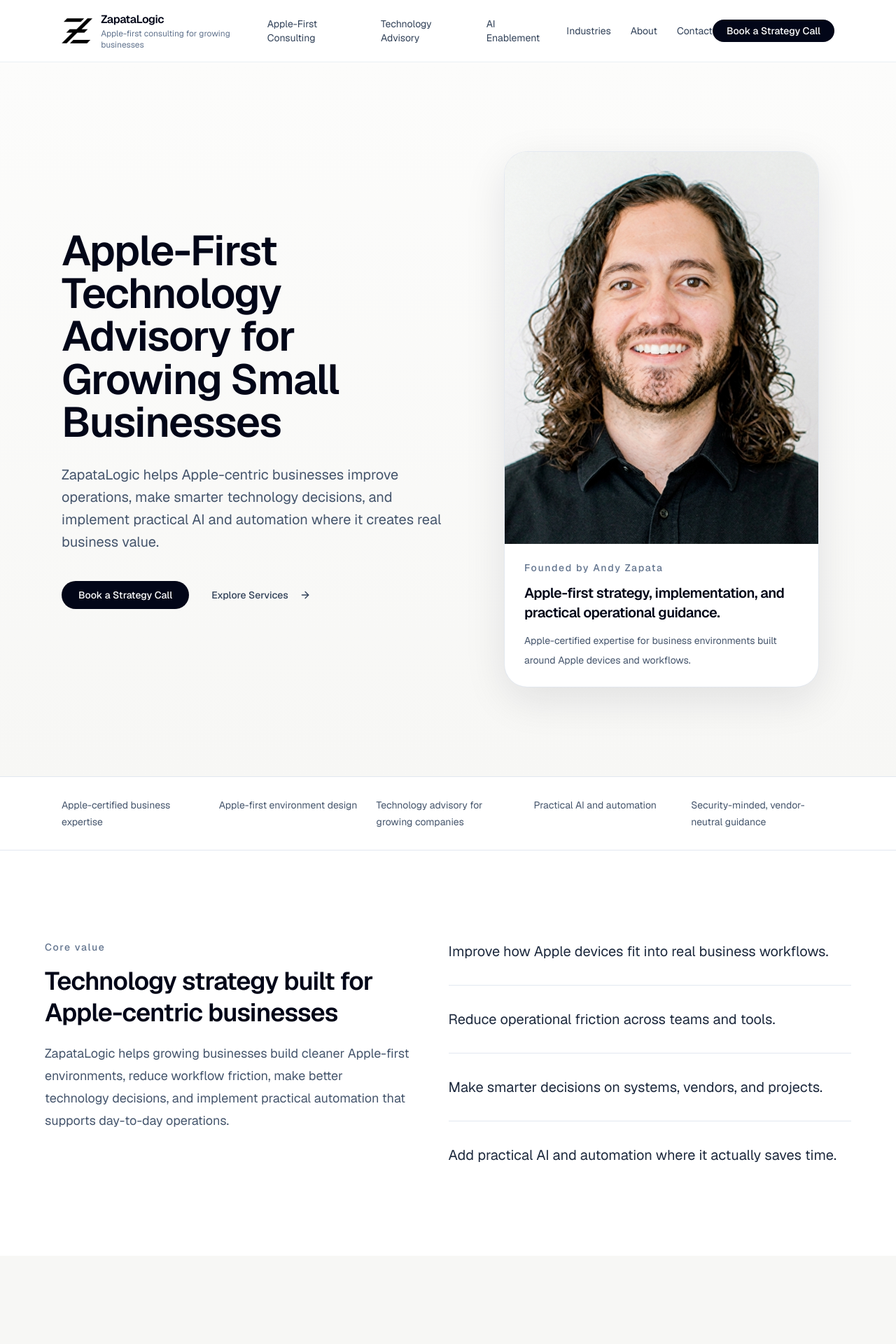
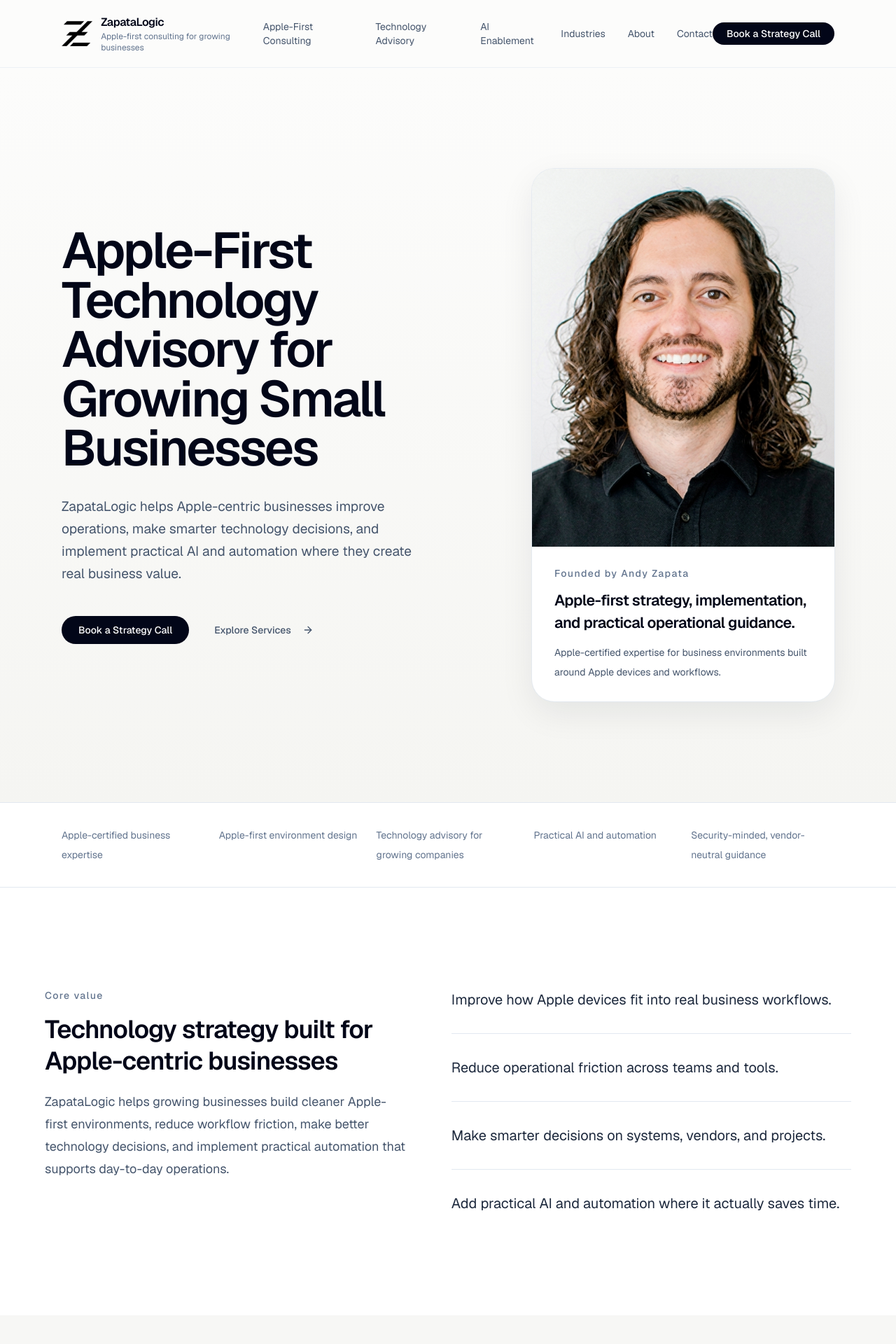
Before and after one commit to AndyIsAtoZ/zapatalogic-website, a Next.js app: page / in a window 1280 px wide. Shown: the top 1920 px of the page at 70% size. Built offline with nearby package versions, Linux system fonts and the light colour scheme.

Commit message:
Refine homepage polish and spacing

```diff
--- a/src/app/page.tsx
+++ b/src/app/page.tsx
@@ -39,15 +39,15 @@
     <main>
       <PageHero
         title="Apple-First Technology Advisory for Growing Small Businesses"
-        description="ZapataLogic helps Apple-centric businesses improve operations, make smarter technology decisions, and implement practical AI and automation where it creates real business value."
+        description="ZapataLogic helps Apple-centric businesses improve operations, make smarter technology decisions, and implement practical AI and automation where they create real business value."
         primaryLabel="Book a Strategy Call"
         primaryHref="/contact"
         secondaryLabel="Explore Services"
         secondaryHref="#service-pathways"
       >
-        <div className="mx-auto w-full max-w-[28rem]">
-          <div className="overflow-hidden rounded-[2rem] bg-white shadow-[0_18px_60px_rgba(15,23,42,0.10)] ring-1 ring-slate-200/80">
-            <div className="relative aspect-[4/5] w-full bg-[#f3f3ef]">
+        <div className="mx-auto w-full max-w-[27rem] lg:mr-0">
+          <div className="overflow-hidden rounded-[2rem] bg-white shadow-[0_16px_48px_rgba(15,23,42,0.08)] ring-1 ring-slate-200/75">
+            <div className="relative aspect-[4/5] w-full bg-[#f2f2ee]">
               <Image
                 src="/andy.jpg"
                 alt="Andy Zapata, founder of ZapataLogic"
@@ -57,9 +57,9 @@
                 sizes="(max-width: 1024px) 92vw, 440px"
               />
             </div>
-            <div className="space-y-3 px-7 py-6">
-              <p className="text-sm font-medium tracking-[0.12em] text-slate-500">Founded by Andy Zapata</p>
-              <p className="text-xl font-semibold tracking-tight text-slate-950">Apple-first strategy, implementation, and practical operational guidance.</p>
+            <div className="space-y-3 px-7 py-6 md:px-8 md:py-7">
+              <p className="text-sm font-medium tracking-[0.1em] text-slate-500">Founded by Andy Zapata</p>
+              <p className="text-[1.35rem] font-semibold tracking-tight text-slate-950">Apple-first strategy, implementation, and practical operational guidance.</p>
               <p className="text-sm leading-7 text-slate-600">Apple-certified expertise for business environments built around Apple devices and workflows.</p>
             </div>
           </div>
@@ -67,17 +67,17 @@
       </PageHero>
 
       <section className="border-y border-slate-200 bg-white">
-        <div className="mx-auto grid max-w-6xl gap-5 px-6 py-7 md:grid-cols-5">
+        <div className="mx-auto grid max-w-6xl gap-5 px-6 py-8 md:grid-cols-5">
           {credibilityItems.map((item) => (
-            <p key={item} className="text-sm leading-6 text-slate-600">
+            <p key={item} className="text-sm leading-7 text-slate-500">
               {item}
             </p>
           ))}
         </div>
       </section>
 
-      <section className="px-6 py-28 md:py-32">
-        <div className="mx-auto grid max-w-6xl gap-14 lg:grid-cols-[0.95fr_1.05fr] lg:items-start">
+      <section className="px-6 py-32 md:py-36">
+        <div className="mx-auto grid max-w-6xl gap-16 lg:grid-cols-[0.95fr_1.05fr] lg:items-start">
           <SectionIntro
             eyebrow="Core value"
             title="Technology strategy built for Apple-centric businesses"
@@ -98,7 +98,7 @@
         </div>
       </section>
 
-      <section id="service-pathways" className="bg-[#f7f7f5] px-6 py-28 md:py-32">
+      <section id="service-pathways" className="bg-[#f7f7f5] px-6 py-32 md:py-36">
         <div className="mx-auto max-w-6xl">
           <SectionIntro
             eyebrow="Services"
@@ -128,7 +128,7 @@
         </div>
       </section>
 
-      <section className="px-6 py-28 md:py-32">
+      <section className="px-6 py-32 md:py-36">
         <div className="mx-auto max-w-6xl">
           <SectionIntro
             eyebrow="Outcomes"
@@ -146,7 +146,7 @@
         </div>
       </section>
 
-      <section className="bg-[#f7f7f5] px-6 py-28 md:py-32">
+      <section className="bg-[#f7f7f5] px-6 py-32 md:py-36">
         <div className="mx-auto max-w-6xl">
           <SectionIntro
             eyebrow="Industries"
@@ -155,7 +155,7 @@
           />
           <div className="mt-14 grid gap-6 md:grid-cols-2 xl:grid-cols-5">
             {industryItems.map((item) => (
-              <div key={item} className="rounded-[1.5rem] bg-white p-6 shadow-[0_8px_30px_rgba(15,23,42,0.05)] ring-1 ring-slate-200/80">
+              <div key={item} className="rounded-[1.5rem] bg-white p-7 shadow-[0_8px_24px_rgba(15,23,42,0.04)] ring-1 ring-slate-200/70">
                 <p className="text-base font-medium leading-7 text-slate-900">{item}</p>
               </div>
             ))}
@@ -168,10 +168,10 @@
         </div>
       </section>
 
-      <section className="px-6 py-28 md:py-32">
-        <div className="mx-auto grid max-w-6xl gap-14 lg:grid-cols-[1fr_0.95fr] lg:items-center">
+      <section className="px-6 py-32 md:py-36">
+        <div className="mx-auto grid max-w-6xl gap-18 lg:grid-cols-[1fr_0.95fr] lg:items-center">
           <div>
-            <p className="mb-4 text-sm font-medium tracking-[0.12em] text-slate-500">Apple-first differentiator</p>
+            <p className="mb-4 text-sm font-medium tracking-[0.1em] text-slate-500">Apple-first differentiator</p>
             <h2 className="text-3xl font-semibold tracking-tight text-slate-950 md:text-5xl md:leading-tight">Apple expertise that fits business reality</h2>
             <p className="mt-6 max-w-2xl text-base leading-8 text-slate-600 md:text-lg">
               ZapataLogic is built for companies that run on Apple. That means understanding not just devices, but how Apple-first teams operate, collaborate, and scale inside real business environments.
@@ -180,8 +180,8 @@
               Apple-certified expertise helps ensure recommendations are grounded in the Apple ecosystem, while broader advisory work keeps the business as the priority.
             </p>
           </div>
-          <div className="rounded-[2rem] bg-slate-950 px-8 py-10 text-white shadow-[0_18px_60px_rgba(15,23,42,0.12)] md:px-10">
-            <p className="text-sm font-medium tracking-[0.12em] text-slate-300">What that means in practice</p>
+          <div className="rounded-[2rem] bg-slate-950 px-8 py-10 text-white shadow-[0_14px_42px_rgba(15,23,42,0.10)] md:px-10">
+            <p className="text-sm font-medium tracking-[0.1em] text-slate-300">What that means in practice</p>
             <div className="mt-8 space-y-6">
               {[
                 "Recommendations shaped around Apple-centric workflows, not generic Windows-first assumptions.",
@@ -197,9 +197,9 @@
         </div>
       </section>
 
-      <section className="bg-[#f7f7f5] px-6 py-28 md:py-32">
-        <div className="mx-auto max-w-6xl border-t border-slate-200 pt-14 md:pt-16">
-          <p className="mb-4 text-sm font-medium tracking-[0.12em] text-slate-500">Founder</p>
+      <section className="bg-[#f7f7f5] px-6 py-32 md:py-36">
+        <div className="mx-auto max-w-6xl border-t border-slate-200 pt-16 md:pt-20">
+          <p className="mb-4 text-sm font-medium tracking-[0.1em] text-slate-500">Founder</p>
           <h2 className="max-w-4xl text-3xl font-semibold tracking-tight text-slate-950 md:text-5xl md:leading-tight">Founded by Andy Zapata</h2>
           <p className="mt-6 max-w-3xl text-base leading-8 text-slate-600 md:text-lg">
             Andy Zapata founded ZapataLogic to help small businesses make better technology decisions and build cleaner operating environments around the way their teams actually work.
--- a/src/components/site.tsx
+++ b/src/components/site.tsx
@@ -26,8 +26,8 @@
   const [open, setOpen] = useState(false);
 
   return (
-    <header className="sticky top-0 z-50 border-b border-slate-200/70 bg-white/88 backdrop-blur-xl">
-      <div className="mx-auto flex max-w-6xl items-center justify-between px-6 py-4">
+    <header className="sticky top-0 z-50 border-b border-slate-200/60 bg-[rgba(252,252,251,0.82)] backdrop-blur-2xl">
+      <div className="mx-auto flex max-w-6xl items-center justify-between px-6 py-4 md:py-5">
         <Link href="/" className="flex items-center gap-3">
           <Image src="/logo.png" alt="ZapataLogic logo" width={138} height={36} className="h-9 w-auto" priority />
           <div>
@@ -36,7 +36,7 @@
           </div>
         </Link>
 
-        <nav className="hidden items-center gap-7 text-sm text-slate-700 lg:flex">
+        <nav className="hidden items-center gap-8 text-sm text-slate-600 lg:flex">
           {primaryNav.map((item) => (
             <Link key={item.href} href={item.href} className="transition hover:text-slate-950">
               {item.label}
@@ -45,7 +45,7 @@
         </nav>
 
         <div className="flex items-center gap-3">
-          <Button asChild size="sm" className="hidden rounded-full bg-slate-950 px-5 text-white hover:bg-slate-800 sm:inline-flex">
+          <Button asChild size="sm" className="hidden rounded-full bg-slate-950 px-5 text-white shadow-none hover:bg-slate-800 sm:inline-flex">
             <Link href="/contact">Book a Strategy Call</Link>
           </Button>
 
@@ -89,7 +89,7 @@
 export function SiteFooter() {
   return (
     <footer className="border-t border-slate-200 bg-[#f7f7f5]">
-      <div className="mx-auto grid max-w-6xl gap-10 px-6 py-16 md:grid-cols-[1.2fr_0.8fr_0.8fr]">
+      <div className="mx-auto grid max-w-6xl gap-10 px-6 py-20 md:grid-cols-[1.2fr_0.8fr_0.8fr]">
         <div className="space-y-4">
           <p className="text-lg font-semibold tracking-tight text-slate-950">ZapataLogic</p>
           <p className="max-w-md text-sm leading-7 text-slate-600">
@@ -136,7 +136,7 @@
 }) {
   return (
     <div className={align === "center" ? "mx-auto max-w-3xl text-center" : "max-w-3xl"}>
-      {eyebrow ? <p className="mb-4 text-sm font-medium tracking-[0.12em] text-slate-500">{eyebrow}</p> : null}
+      {eyebrow ? <p className="mb-4 text-sm font-medium tracking-[0.1em] text-slate-500">{eyebrow}</p> : null}
       <h2 className="text-3xl font-semibold tracking-tight text-slate-950 md:text-4xl md:leading-tight">{title}</h2>
       {description ? <p className="mt-5 max-w-2xl text-base leading-8 text-slate-600 md:text-lg">{description}</p> : null}
     </div>
@@ -163,18 +163,18 @@
   children?: ReactNode;
 }) {
   return (
-    <section className="bg-[linear-gradient(180deg,#fcfcfb_0%,#f7f7f5_100%)]">
-      <div className="mx-auto grid max-w-6xl gap-16 px-6 py-24 md:py-32 lg:grid-cols-[1.05fr_0.95fr] lg:items-center">
+    <section className="bg-[linear-gradient(180deg,#fcfcfb_0%,#f5f5f2_100%)]">
+      <div className="mx-auto grid max-w-6xl gap-18 px-6 py-28 md:py-36 lg:grid-cols-[1.02fr_0.98fr] lg:items-center">
         <div>
-          {eyebrow ? <p className="mb-5 text-sm font-medium tracking-[0.12em] text-slate-500">{eyebrow}</p> : null}
-          <h1 className="max-w-4xl text-4xl font-semibold tracking-tight text-slate-950 md:text-6xl md:leading-[1.02]">{title}</h1>
-          <p className="mt-7 max-w-2xl text-lg leading-8 text-slate-600 md:text-xl">{description}</p>
-          <div className="mt-10 flex flex-wrap gap-4">
-            <Button asChild size="lg" className="rounded-full bg-slate-950 px-6 text-white hover:bg-slate-800">
+          {eyebrow ? <p className="mb-5 text-sm font-medium tracking-[0.1em] text-slate-500">{eyebrow}</p> : null}
+          <h1 className="max-w-4xl text-[2.8rem] font-semibold tracking-[-0.04em] text-slate-950 md:text-[4.5rem] md:leading-[0.98]">{title}</h1>
+          <p className="mt-8 max-w-[40rem] text-[1.05rem] leading-8 text-slate-600 md:text-[1.2rem]">{description}</p>
+          <div className="mt-11 flex flex-wrap items-center gap-5">
+            <Button asChild size="lg" className="rounded-full bg-slate-950 px-6 text-white shadow-none hover:bg-slate-800">
               <Link href={primaryHref}>{primaryLabel}</Link>
             </Button>
             {secondaryLabel && secondaryHref ? (
-              <Button asChild variant="ghost" size="lg" className="rounded-full px-3 text-slate-700 hover:bg-transparent hover:text-slate-950">
+              <Button asChild variant="ghost" size="lg" className="rounded-full px-2 text-slate-600 shadow-none hover:bg-transparent hover:text-slate-950">
                 <Link href={secondaryHref}>
                   {secondaryLabel}
                   <ArrowRight className="ml-2 h-4 w-4" />
@@ -205,8 +205,8 @@
   secondaryHref?: string;
 }) {
   return (
-    <section className="bg-[#f7f7f5] px-6 py-28 md:py-32">
-      <div className="mx-auto max-w-6xl rounded-[2rem] bg-slate-950 px-8 py-14 text-white shadow-xl shadow-slate-300/30 md:px-12 md:py-16">
+    <section className="bg-[#f7f7f5] px-6 py-32 md:py-36">
+      <div className="mx-auto max-w-6xl rounded-[2rem] bg-slate-950 px-8 py-14 text-white shadow-[0_16px_50px_rgba(15,23,42,0.12)] md:px-12 md:py-16">
         <div className="flex flex-col gap-8 lg:flex-row lg:items-end lg:justify-between">
           <div className="max-w-3xl">
             <p className="mb-4 text-sm font-medium tracking-[0.12em] text-slate-300">Next step</p>
@@ -231,7 +231,7 @@
 
 export function ServiceCard({ title, description, href, cta }: { title: string; description: string; href: string; cta: string }) {
   return (
-    <article className="flex h-full flex-col justify-between rounded-[1.75rem] bg-white p-8 shadow-[0_12px_40px_rgba(15,23,42,0.06)] ring-1 ring-slate-200/80">
+    <article className="flex h-full flex-col justify-between rounded-[1.75rem] bg-white p-9 shadow-[0_10px_30px_rgba(15,23,42,0.045)] ring-1 ring-slate-200/70 transition-transform duration-200 hover:-translate-y-0.5">
       <div>
         <h3 className="text-2xl font-semibold tracking-tight text-slate-950">{title}</h3>
         <p className="mt-4 text-base leading-8 text-slate-600">{description}</p>
```
